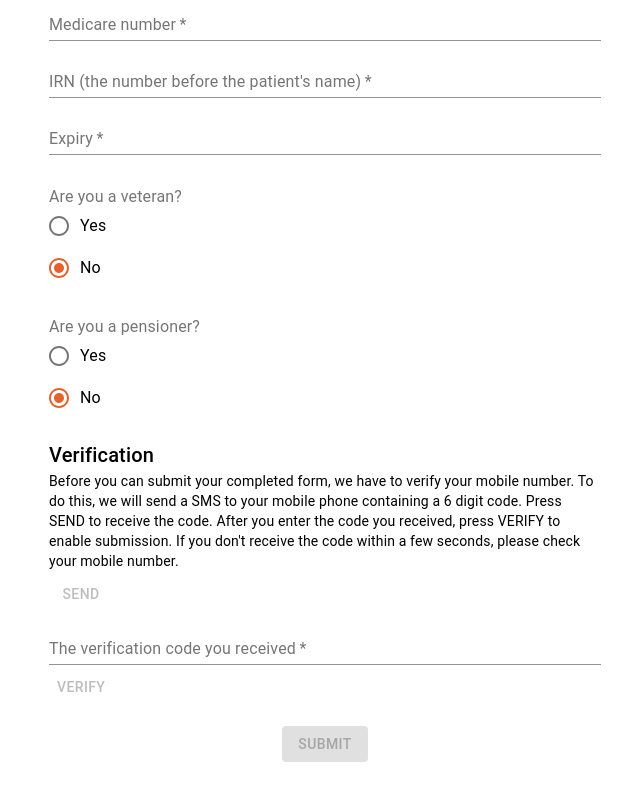
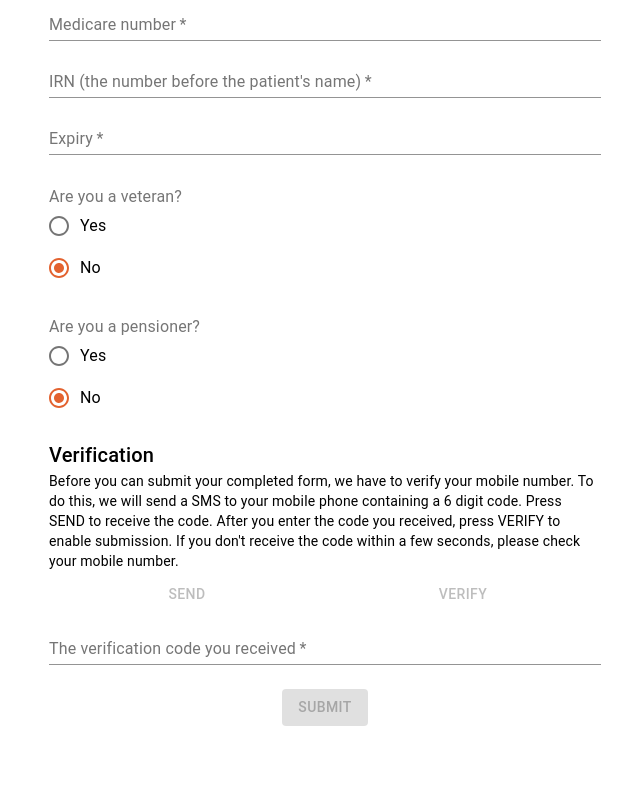
Before and after one commit to lindachenau/new-patient, a React (Create React App) app: page / in a window 1280 px wide. Shown: the part 1330-2130 px from the top of the page, without its empty margins (315-955 px from the left). After the commit the page ends 2096 px from the top, so only its background shows below. Built offline with nearby package versions, Linux system fonts and the light colour scheme; no server answers.

Commit message:
Moved verification buttons

```diff
--- a/src/components/Verification.js
+++ b/src/components/Verification.js
@@ -45,6 +45,7 @@ export default function Verification({mobile, verified, setVerified}) {
         Press SEND to receive the code. After you enter the code you received, press VERIFY to enable submission.
         If you don't receive the code within a few seconds, please check your mobile number.
       </Typography>
+      <div style={{display: 'flex', justifyContent: 'space-around'}}>
         <Button
           color="primary"
           onClick={() => sendVerificationCode(mobile, setKey)}
@@ -52,6 +53,14 @@ export default function Verification({mobile, verified, setVerified}) {
         >
           Send
         </Button>
+        <Button
+          color="primary"
+          onClick={handleVerify}
+          disabled={verified || mobile.length < 10 || key.length === 0}
+        >
+          Verify
+        </Button>
+      </div>
       <TextField
         required
         margin="dense"
@@ -62,13 +71,6 @@ export default function Verification({mobile, verified, setVerified}) {
         value={code}
         onChange={(event) => setCode(event.target.value.trim())}
       />
-      <Button
-        color="primary"
-        onClick={handleVerify}
-        disabled={verified || mobile.length < 10 || key.length === 0}
-      >
-        Verify
-      </Button>
     </Container>
   )
 }
```
Lines whose indentation alone changed are shown as unchanged.
